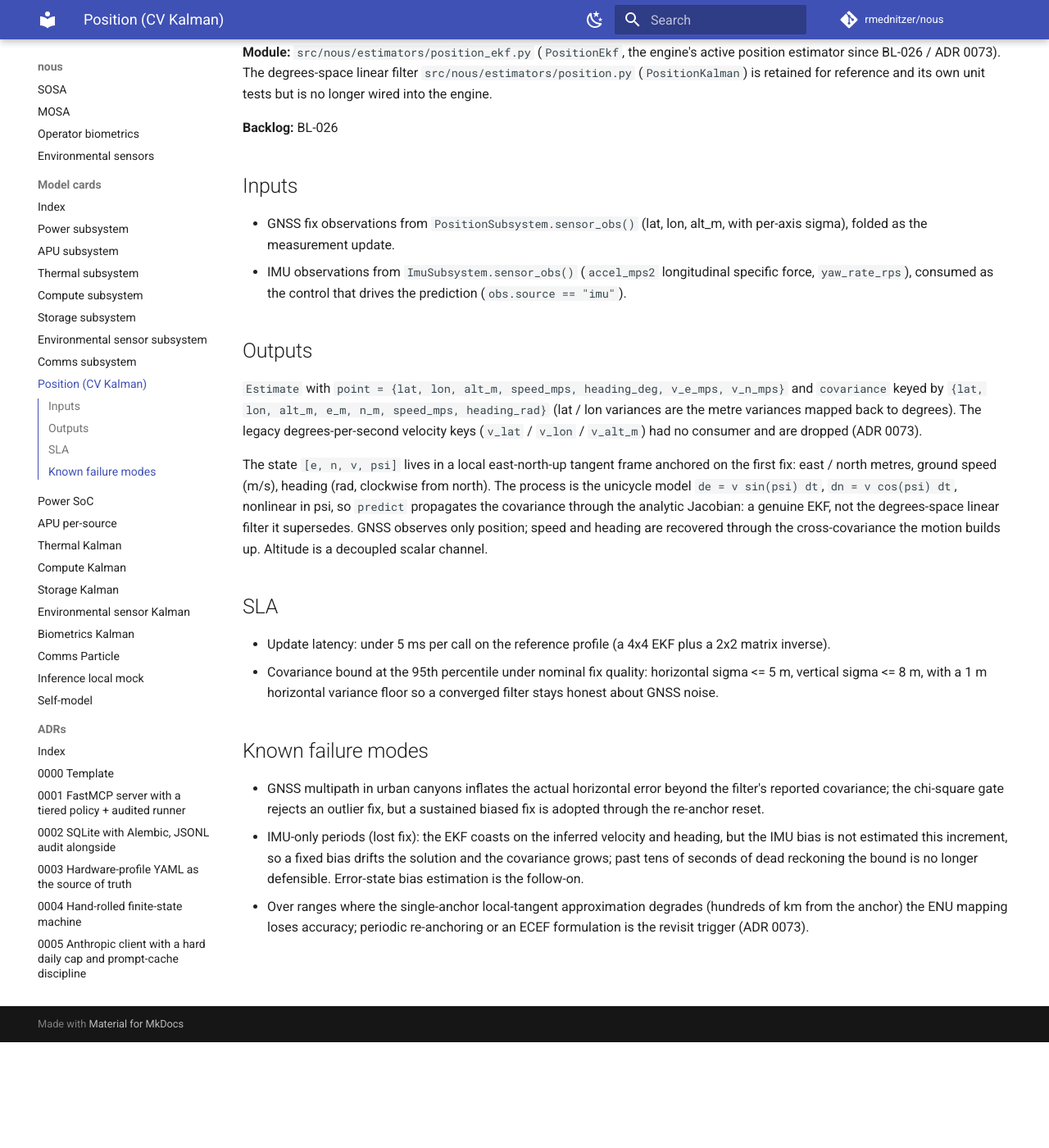
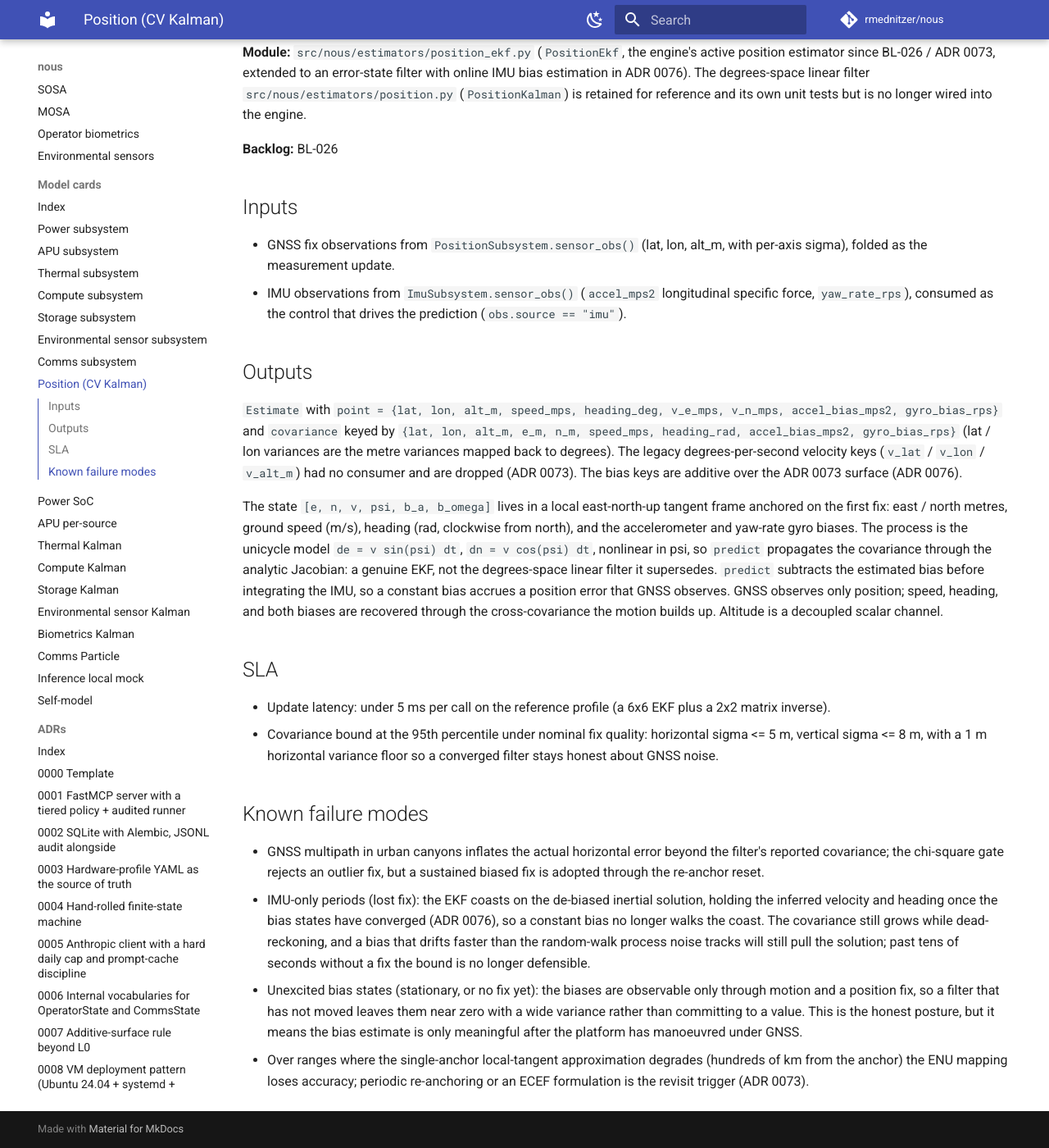
Before and after one commit to rmednitzer/nous, an MkDocs documentation site: the page built from docs/model-cards/estimator-position-kalman.md, in a window 1280 px wide and 1400 px high, scrolled down 129 px. Shown: the whole window at 82% size. Built offline with MkDocs 1.6.1 and Material for MkDocs 9.7.7, drawn with Linux system fonts in a browser that asks for light colours; comment, search, counter and statistics services are not loaded.

Commit message:
feat(BL-026): error-state IMU-bias estimation in the position EKF (ADR 0076) (#171)
The position EKF grew from [e, n, v, psi] to the error-state
[e, n, v, psi, b_a, b_omega], the named follow-on of ADR 0073: the
accelerometer and yaw-rate gyro biases are carried as two extra states. predict
subtracts the estimated bias before integrating the IMU, the Jacobian gains a
-dt column coupling each bias into the state it corrupts, and a constant bias
accrues a position error that GNSS observes, so the biases are recovered through
the same cross-covariance that already recovers speed and heading: no new
measurement, two more observable error states. The GNSS measurement gains two
zero columns, and the re-anchor reset leaves the bias states untouched (a
teleport is a position event, not a sensor event).

Under a GNSS outage a converged filter now coasts on the de-biased inertial
solution instead of drifting on the raw bias. state() and position_status
surface accel_bias_mps2 / gyro_bias_rps with one-sigma bounds, plus the EKF's
inferred speed and heading, additively over the ADR 0073 surface. A new
ImuSubsystem.set_bias seam injects a known inertial bias (a scenario sensor
fault, a test hook). No profile, Protocol, or tool change.

Covered by tests/unit/test_position_ekf.py (accel-bias convergence, de-biased
coast beats ignoring the bias), tests/unit/test_imu.py (set_bias injection and
freeze-walk), and tests/integration/test_position_through_engine.py (the
engine-level injected-bias recovery end to end). LIMITATIONS L13, the model
card, backlog BL-026, STATUS, and CHANGELOG updated; make schema regenerated
the ADR index and nav. make check green (1153 tests), docs-build and policy
clean.


Claude-Session: https://claude.ai/code/session_01RhgkRPDVtdaPX55p5eMYqq

Co-authored-by: Claude Opus 4.8 <noreply@anthropic.com>

```diff
--- a/docs/model-cards/estimator-position-kalman.md
+++ b/docs/model-cards/estimator-position-kalman.md
@@ -1,7 +1,8 @@
 # Model card: Position (nonlinear EKF, GNSS/INS fusion)
 
 **Module:** `src/nous/estimators/position_ekf.py` (`PositionEkf`, the engine's
-active position estimator since BL-026 / ADR 0073). The degrees-space linear filter
+active position estimator since BL-026 / ADR 0073, extended to an error-state filter
+with online IMU bias estimation in ADR 0076). The degrees-space linear filter
 `src/nous/estimators/position.py` (`PositionKalman`) is retained for reference and
 its own unit tests but is no longer wired into the engine.
 
@@ -18,22 +19,27 @@ its own unit tests but is no longer wired into the engine.
 ## Outputs
 
 `Estimate` with `point = {lat, lon, alt_m, speed_mps, heading_deg, v_e_mps,
-v_n_mps}` and `covariance` keyed by `{lat, lon, alt_m, e_m, n_m, speed_mps,
-heading_rad}` (lat / lon variances are the metre variances mapped back to degrees).
-The legacy degrees-per-second velocity keys (`v_lat` / `v_lon` / `v_alt_m`) had no
-consumer and are dropped (ADR 0073).
+v_n_mps, accel_bias_mps2, gyro_bias_rps}` and `covariance` keyed by `{lat, lon,
+alt_m, e_m, n_m, speed_mps, heading_rad, accel_bias_mps2, gyro_bias_rps}` (lat / lon
+variances are the metre variances mapped back to degrees). The legacy
+degrees-per-second velocity keys (`v_lat` / `v_lon` / `v_alt_m`) had no consumer and
+are dropped (ADR 0073). The bias keys are additive over the ADR 0073 surface
+(ADR 0076).
 
-The state `[e, n, v, psi]` lives in a local east-north-up tangent frame anchored on
-the first fix: east / north metres, ground speed (m/s), heading (rad, clockwise from
-north). The process is the unicycle model `de = v sin(psi) dt`, `dn = v cos(psi) dt`,
-nonlinear in psi, so `predict` propagates the covariance through the analytic
-Jacobian: a genuine EKF, not the degrees-space linear filter it supersedes. GNSS
-observes only position; speed and heading are recovered through the cross-covariance
-the motion builds up. Altitude is a decoupled scalar channel.
+The state `[e, n, v, psi, b_a, b_omega]` lives in a local east-north-up tangent frame
+anchored on the first fix: east / north metres, ground speed (m/s), heading (rad,
+clockwise from north), and the accelerometer and yaw-rate gyro biases. The process is
+the unicycle model `de = v sin(psi) dt`, `dn = v cos(psi) dt`, nonlinear in psi, so
+`predict` propagates the covariance through the analytic Jacobian: a genuine EKF, not
+the degrees-space linear filter it supersedes. `predict` subtracts the estimated bias
+before integrating the IMU, so a constant bias accrues a position error that GNSS
+observes. GNSS observes only position; speed, heading, and both biases are recovered
+through the cross-covariance the motion builds up. Altitude is a decoupled scalar
+channel.
 
 ## SLA
 
-- Update latency: under 5 ms per call on the reference profile (a 4x4 EKF plus a
+- Update latency: under 5 ms per call on the reference profile (a 6x6 EKF plus a
   2x2 matrix inverse).
 - Covariance bound at the 95th percentile under nominal fix quality: horizontal
   sigma <= 5 m, vertical sigma <= 8 m, with a 1 m horizontal variance floor so a
@@ -44,10 +50,17 @@ the motion builds up. Altitude is a decoupled scalar channel.
 - GNSS multipath in urban canyons inflates the actual horizontal error beyond the
   filter's reported covariance; the chi-square gate rejects an outlier fix, but a
   sustained biased fix is adopted through the re-anchor reset.
-- IMU-only periods (lost fix): the EKF coasts on the inferred velocity and heading,
-  but the IMU bias is not estimated this increment, so a fixed bias drifts the
-  solution and the covariance grows; past tens of seconds of dead reckoning the
-  bound is no longer defensible. Error-state bias estimation is the follow-on.
+- IMU-only periods (lost fix): the EKF coasts on the de-biased inertial solution,
+  holding the inferred velocity and heading once the bias states have converged
+  (ADR 0076), so a constant bias no longer walks the coast. The covariance still
+  grows while dead-reckoning, and a bias that drifts faster than the random-walk
+  process noise tracks will still pull the solution; past tens of seconds without a
+  fix the bound is no longer defensible.
+- Unexcited bias states (stationary, or no fix yet): the biases are observable only
+  through motion and a position fix, so a filter that has not moved leaves them near
+  zero with a wide variance rather than committing to a value. This is the honest
+  posture, but it means the bias estimate is only meaningful after the platform has
+  manoeuvred under GNSS.
 - Over ranges where the single-anchor local-tangent approximation degrades (hundreds
   of km from the anchor) the ENU mapping loses accuracy; periodic re-anchoring or an
   ECEF formulation is the revisit trigger (ADR 0073).
--- a/mkdocs.yml
+++ b/mkdocs.yml
@@ -161,6 +161,7 @@ nav:
       - "0073 Nonlinear position EKF with GNSS/INS fusion": adr/0073-nonlinear-position-ekf.md
       - "0074 Injectable physics sources, the standalone-to-external seam": adr/0074-injectable-physics-sources.md
       - "0075 PMU/PDU bus regulation and dual-slot battery hot-swap": adr/0075-pmu-dual-slot-hot-swap.md
+      - "0076 Error-state IMU bias estimation in the position EKF": adr/0076-error-state-imu-bias-estimation.md
       # END generated ADR nav
   - STPA:
       - Overview: stpa/README.md
```
Also changed, not shown: CHANGELOG.md (+17 -0 lines), LIMITATIONS.md (+14 -11 lines), STATUS.md (+1 -1 lines), docs/adr/0076-error-state-imu-bias-estimation.md (added, +104 -0 lines), docs/adr/README.md (+1 -0 lines), docs/backlog.md (+1 -1 lines), 6 other files.
